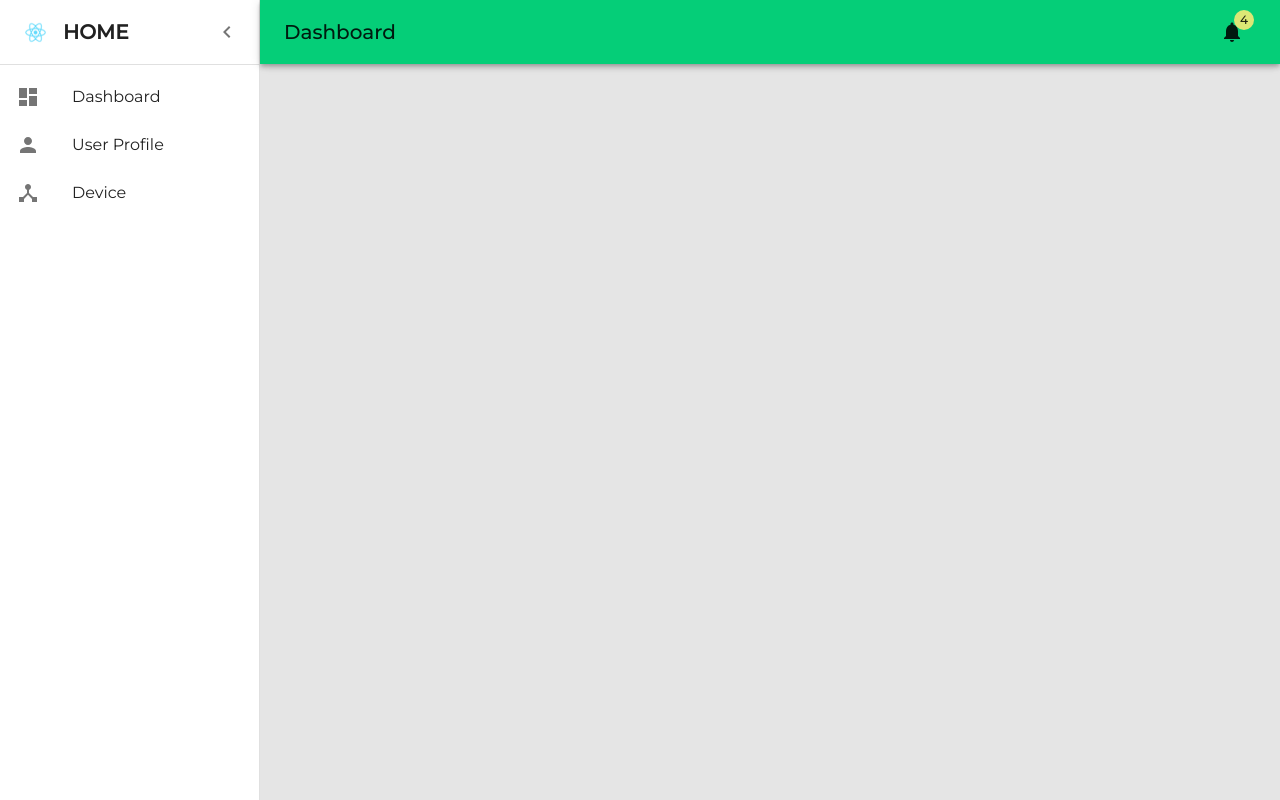
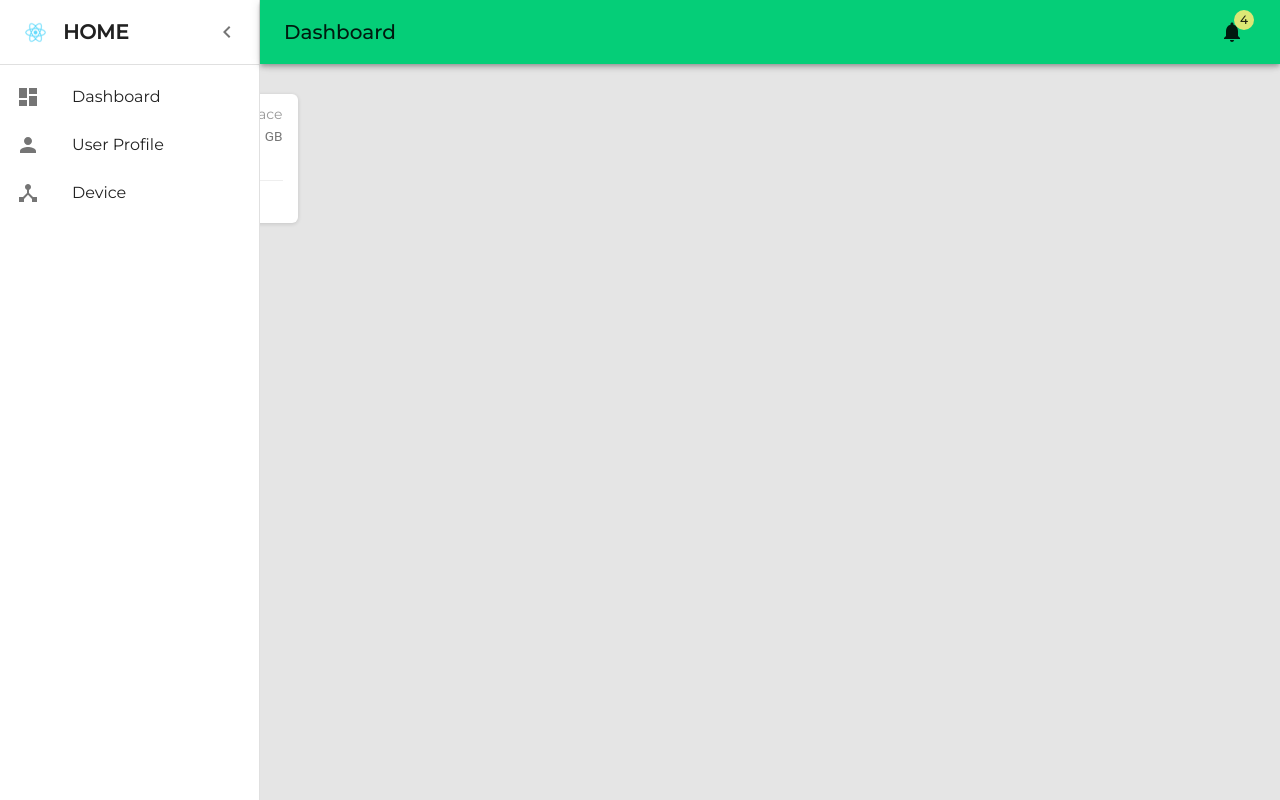
Before and after one commit to ShogunRoss/HydroponicsHub-frontend, a React (Create React App) app: page /admin/dashboard in a window 1280 px wide. Built offline with nearby package versions, Linux system fonts and the light colour scheme.

Commit message:
* Working with dashboard

```diff
--- a/src/components/Card/Card.js
+++ b/src/components/Card/Card.js
@@ -8,7 +8,7 @@ import withStyles from "@material-ui/core/styles/withStyles";
 // @material-ui/icons
 
 // core components
-import cardStyle from "./cardStyle";
+import cardStyle from "./cardStyles";
 
 const Card = props => {
   const {
--- a/src/components/Card/CardBody.js
+++ b/src/components/Card/CardBody.js
@@ -8,7 +8,7 @@ import withStyles from "@material-ui/core/styles/withStyles";
 // @material-ui/icons
 
 // core components
-import cardBodyStyle from "./cardBodyStyle";
+import cardBodyStyle from "./cardBodyStyles";
 
 function CardBody({ ...props }) {
   const { classes, className, children, plain, profile, ...rest } = props;
--- a/src/components/Card/CardFooter.js
+++ b/src/components/Card/CardFooter.js
@@ -8,7 +8,7 @@ import withStyles from "@material-ui/core/styles/withStyles";
 // @material-ui/icons
 
 // core components
-import cardFooterStyle from "./cardFooterStyle";
+import cardFooterStyle from "./cardFooterStyles";
 
 function CardFooter({ ...props }) {
   const {
--- a/src/components/Card/CardHeader.js
+++ b/src/components/Card/CardHeader.js
@@ -8,7 +8,7 @@ import withStyles from "@material-ui/core/styles/withStyles";
 // @material-ui/icons
 
 // core components
-import cardHeaderStyle from "./cardHeaderStyle";
+import cardHeaderStyle from "./cardHeaderStyles";
 
 function CardHeader({ ...props }) {
   const {
--- a/src/components/Card/CardIcon.js
+++ b/src/components/Card/CardIcon.js
@@ -8,7 +8,7 @@ import withStyles from "@material-ui/core/styles/withStyles";
 // @material-ui/icons
 
 // core components
-import cardIconStyle from "./cardIconStyle";
+import cardIconStyle from "./cardIconStyles";
 
 function CardIcon({ ...props }) {
   const { classes, className, children, color, ...rest } = props;
--- a/src/pages/Admin/Admin.js
+++ b/src/pages/Admin/Admin.js
@@ -145,9 +145,9 @@ const Admin = () => {
 
       <main className={classes.content}>
         <div className={classes.appBarSpacer} />
-        <Container maxWidth="lg" className={classes.container}>
+        {/* <Container maxWidth="lg" className={classes.container}> */}
           {switchRoutes}
-        </Container>
+        {/* </Container> */}
       </main>
     </div>
   );
--- a/src/pages/Admin/Dashboard/Dashboard.js
+++ b/src/pages/Admin/Dashboard/Dashboard.js
@@ -29,7 +29,33 @@ const Dashboard = () => {
   const classes = useStyles();
 
   const fixedHeightPaper = classNames(classes.paper, classes.fixedHeight);
-  return null;
+  return (
+    <GridContainer maxWidth="lg">
+      <GridItem xs={12} sm={6} md={3}>
+        <Card>
+          <CardHeader color="warning" stats icon>
+            <CardIcon color="warning">
+              <Icon>copy</Icon>
+            </CardIcon>
+            <p className={classes.cardCategory}>Used Space</p>
+            <h3 className={classes.cardTitle}>
+              49/50 <small>GB</small>
+            </h3>
+          </CardHeader>
+          <CardFooter stats>
+            <div className={classes.stats}>
+              {/* <Danger>
+                    <Warning />
+                  </Danger> */}
+              <a href="#pablo" onClick={e => e.preventDefault()}>
+                Get more space
+              </a>
+            </div>
+          </CardFooter>
+        </Card>
+      </GridItem>
+    </GridContainer>
+  );
 };
 
 export default Dashboard;
--- a/src/pages/Admin/Dashboard/dashboardStyles.js
+++ b/src/pages/Admin/Dashboard/dashboardStyles.js
@@ -1,45 +1,82 @@
 import {
-  drawerWidth,
-  transition,
-  container
+  successColor,
+  whiteColor,
+  grayColor,
+  hexToRgb
 } from "../../../assets/jss/styles-helper";
 import { makeStyles } from "@material-ui/core";
 
 const useStyles = makeStyles(theme => ({
-  wrapper: {
-    position: "relative",
-    top: "0",
-    height: "100vh"
+  successText: {
+    color: successColor[0]
   },
-  mainPanel: {
-    [theme.breakpoints.up("md")]: {
-      width: `calc(100% - ${drawerWidth}px)`
+  upArrowCardCategory: {
+    width: "16px",
+    height: "16px"
+  },
+  stats: {
+    color: grayColor[0],
+    display: "inline-flex",
+    fontSize: "12px",
+    lineHeight: "22px",
+    "& svg": {
+      top: "4px",
+      width: "16px",
+      height: "16px",
+      position: "relative",
+      marginRight: "3px",
+      marginLeft: "3px"
     },
-    overflow: "auto",
-    position: "relative",
-    float: "right",
-    ...transition,
-    maxHeight: "100%",
-    width: "100%",
-    overflowScrolling: "touch"
+    "& .fab,& .fas,& .far,& .fal,& .material-icons": {
+      top: "4px",
+      fontSize: "16px",
+      position: "relative",
+      marginRight: "3px",
+      marginLeft: "3px"
+    }
   },
-  content: {
-    marginTop: "70px",
-    padding: "30px 15px",
-    minHeight: "calc(100vh - 123px)"
+  cardCategory: {
+    color: grayColor[0],
+    margin: "0",
+    fontSize: "14px",
+    marginTop: "0",
+    paddingTop: "10px",
+    marginBottom: "0"
   },
-  container,
-  map: {
-    marginTop: "70px"
+  cardCategoryWhite: {
+    color: "rgba(" + hexToRgb(whiteColor) + ",.62)",
+    margin: "0",
+    fontSize: "14px",
+    marginTop: "0",
+    marginBottom: "0"
   },
-  paper: {
-    padding: theme.spacing(2),
-    display: "flex",
-    overflow: "auto",
-    flexDirection: "column"
+  cardTitle: {
+    color: grayColor[2],
+    marginTop: "0px",
+    minHeight: "auto",
+    fontWeight: "300",
+    fontFamily: "'Roboto', 'Helvetica', 'Arial', sans-serif",
+    marginBottom: "3px",
+    textDecoration: "none",
+    "& small": {
+      color: grayColor[1],
+      fontWeight: "400",
+      lineHeight: "1"
+    }
   },
-  fixedHeight: {
-    height: 240
+  cardTitleWhite: {
+    color: whiteColor,
+    marginTop: "0px",
+    minHeight: "auto",
+    fontWeight: "300",
+    fontFamily: "'Roboto', 'Helvetica', 'Arial', sans-serif",
+    marginBottom: "3px",
+    textDecoration: "none",
+    "& small": {
+      color: grayColor[1],
+      fontWeight: "400",
+      lineHeight: "1"
+    }
   }
 }));
 
```
